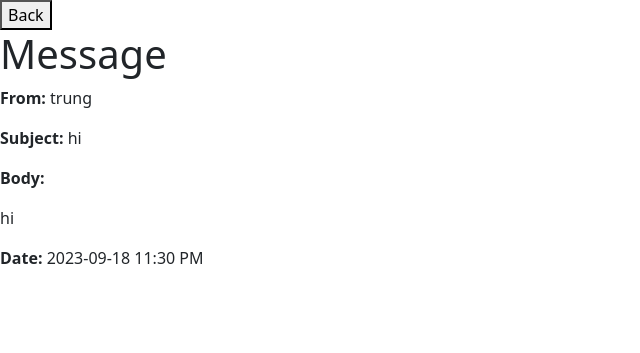
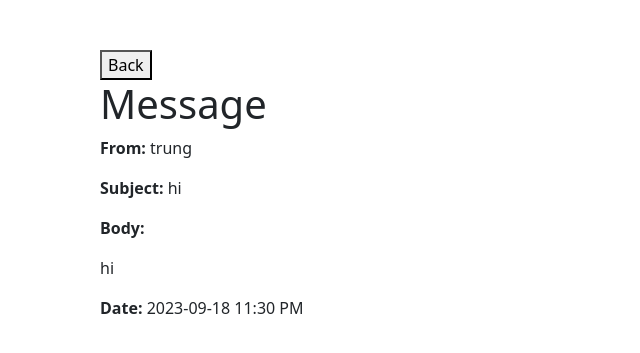
Before and after one commit to trungtran1234/EmailApp, a Flask app: page /message/1 in a window 1280 px wide. Shown: the top 353 px of the page, without its empty margins (0-640 px from the left). Run offline with Flask 3, Linux system fonts and the light colour scheme; a user stored in the database is signed in; data comes from the database, SQL or seed files in the repository; both versions use the stored data as it was after the commit.

Commit message:
updated UI

```diff
--- /dev/null
+++ b/app/static/message.css
@@ -0,0 +1,4 @@
+.form-container {
+    margin-left:100px;
+    margin-top: 50px;
+}
--- a/app/templates/message.html
+++ b/app/templates/message.html
@@ -1,5 +1,6 @@
 <link href="https://cdn.jsdelivr.net/npm/bootstrap@5.3.0-alpha3/dist/css/bootstrap.min.css" rel="stylesheet" integrity="sha384-KK94CHFLLe+nY2dmCWGMq91rCGa5gtU4mk92HdvYe+M/SXH301p5ILy+dN9+nJOZ" crossorigin="anonymous">
-<link rel="stylesheet" href="{{ url_for('static', filename='register.css') }}">
+<link rel="stylesheet" href="{{ url_for('static', filename='message.css') }}">
+<div class ="form-container">
 <button class="back-button" onclick="window.history.back()">Back</button>
     <h1>Message</h1>
     <p><strong>From:</strong> {{ message.sender.username }}</p>
@@ -7,3 +8,4 @@
     <p><strong>Body:</strong></p>
     <p class = body>{{ message.body }}</p>
     <p><strong>Date:</strong> {{ message.timestamp.strftime('%Y-%m-%d %I:%M %p') }}</p>
+</div>
--- a/app/templates/sent.html
+++ b/app/templates/sent.html
@@ -3,7 +3,6 @@
 <form action="{{ url_for('mainpage') }}"> <!--a button that redirects to the 'mainpage' route when clicked.-->
   <button class="btn-close" aria-label="Close" type="submit"></button>
 </form>
-<div class="centered">
   <div class ="form-container">
     <h1>Sent Messages</h1>
 
@@ -25,4 +24,3 @@
   {% endfor %}
 
 </div>
-</div>
```
Also changed, not shown: app/static/sent.css (+2 -9 lines), app/app.db.
